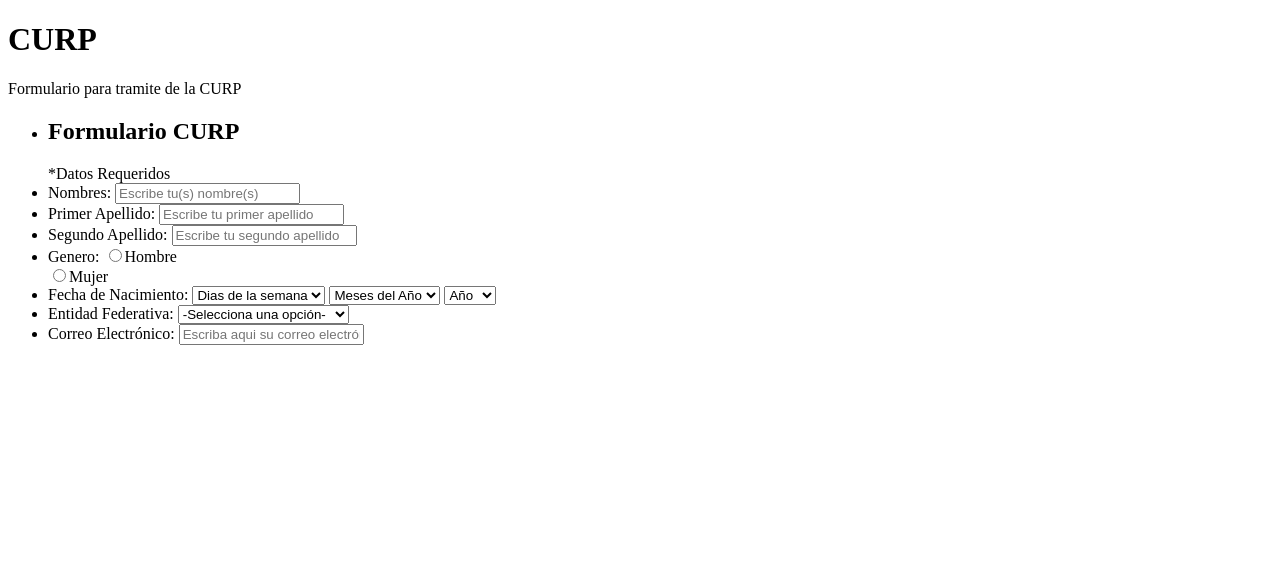
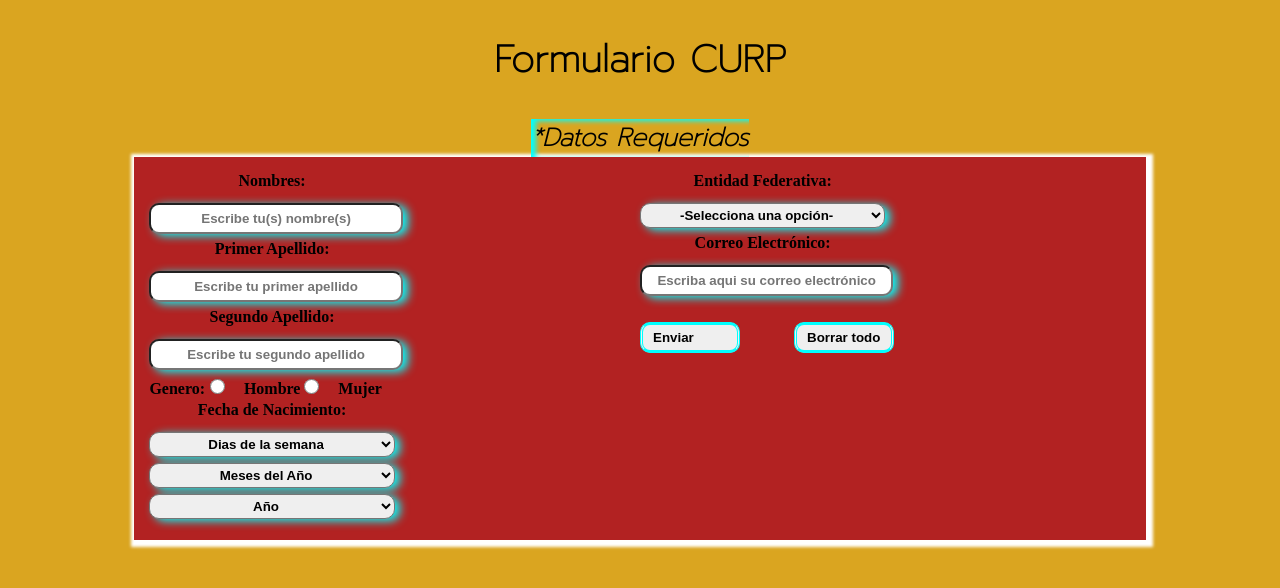
Before and after one commit to ProgramacionWeb-UAA/Examen_2do_parcial, a PHP site: page / in a window 1280 px wide. Shown: the top 588 px of the page. Run offline with PHP 8.4, Linux system fonts and the light colour scheme.

Commit message:
diseño del index

```diff
--- a/examenparcial2/estilos.css
+++ b/examenparcial2/estilos.css
@@ -0,0 +1,106 @@
+@import url('https://fonts.googleapis.com/css2?family=Anton&family=Prompt:wght@100&display=swap');
+
+body{
+
+
+    background-color: goldenrod;
+    background-size: 100vw 100vh;
+    background-attachment: fixed;
+
+}
+
+
+
+.encabezado {
+
+    margin: auto;
+    font-family: 'Prompt', sans-serif;
+    font-size: 25px;
+    text-align: center;
+    font-weight: 900;
+}
+#requeridos{
+
+    box-shadow: 5px 2px 5px aqua inset;
+    font-style: italic;
+
+}
+.contenedor{
+    display: flex;
+    width: 80%;
+    height: 90%;
+    background-color: firebrick;
+    margin: auto;
+    box-shadow: 2px 2px 3px 5px white;
+    padding: 15px;
+    box-sizing: border-box;
+}
+.contenedor .sec-izq{
+    width: 50%;
+    height: 100%;
+
+}
+
+.contenedor .sec-der{
+    width: 50%;
+    height: 100%;
+
+
+
+}
+
+
+
+.contenedor .sec-izq *,.contenedor .sec-der *{
+
+    display:block;
+
+
+}
+
+
+.sec-nombre *,.sec-fecha *, .sec-other *{
+    width: 50%;
+    height: 25px;
+    border-radius: 10px;
+    font-weight: 800;
+    text-align: center;
+
+    margin-bottom: 6px;
+}
+
+
+#radio{
+     width: 8%;
+    height: 15px;
+     display: inline-flex;
+}
+input[type="text"],select{
+
+    box-shadow: 5px 2px 10px aqua;
+}
+
+#submit{
+    margin-top: 20px;
+     display: inline-flex;
+    width: 100px;
+    margin-right: 50px;
+    border-radius: 10px;
+    border: 3px aqua;
+    border-style: solid double;
+    padding: 5px 10px;
+    font-weight: bold;
+    cursor: pointer;
+
+}
+#submit:hover{
+    transition: all .5s ease 0.4s;
+    transform: scale(1.5) rotateY(360deg);
+
+    color: forestgreen;
+     border: 3px red;
+        border-style: solid double;
+
+
+
+}
--- a/examenparcial2/index.php
+++ b/examenparcial2/index.php
@@ -3,45 +3,43 @@
 <head>
     <meta charset="UTF-8">
     <title>Formulario Examen</title>
-    <link rel="stylesheet" href="estilos.css">
+
+    <link rel="stylesheet" href="./estilos.css">
 </head>
 <body>
-    <h1>CURP</h1>
-    <p>Formulario para tramite de la CURP</p>
+
+
     <form action="procesar.php" method="post" class="contact_form">
-        <div>
-            <ul>
-                <li>
+                <section class="encabezado">
                     <h2>Formulario CURP</h2>
-                    <span class="required_notification">*Datos Requeridos</span>
-                </li>
-
+                    <span id="requeridos" class="required_notification">*Datos Requeridos</span>
+                </section>
                 <!--**********************************************************************************-->
-                <li>
+                <div class="contenedor">
+                <div class="sec-izq">
+                <div class="sec-nombre">
                    <label for="names">Nombres:</label>
                    <input type="text" name="nombres" id="nombres" placeholder="Escribe tu(s) nombre(s)" required>
                    <!--<span class="form_hint">Formato correcto: "Nombre(s)"</span>-->
-                </li>
-                <li>
                     <label for="primerapellido">Primer Apellido:</label>
                     <input type="text" name="apellido1" id="primerapellido" placeholder="Escribe tu primer apellido" required>
                     <!--<span class="form_hint">Formato correcto: "Primer Apellido"</span>-->
-                </li>
-                <li>
+
                     <label for="segundoapellido">Segundo Apellido:</label>
                     <input type="text" name="apellido2" id="segundoapellido" placeholder="Escribe tu segundo apellido" required>
                     <!--<span class="form_hint">Formato correcto: "Segundo Apellido"</span>-->
-                </li>
 
                 <!--**********************************************************************************-->
-                <li>
-                <label for="genero">Genero:</label>
-                <input type="radio" name="genero" value="Hombre">Hombre <br>
-                <input type="radio" name="genero" value="Mujer">Mujer <br>
-                </li>
+
+                <label id="radio" for="genero">Genero:</label>
+                <input id="radio" type="radio" name="genero" value="Hombre">
+                <label id="radio" for="">Hombre</label>
+                <input id="radio" type="radio" name="genero" value="Mujer">
+                <label id="radio" for="">Mujer</label>
                 <!--**********************************************************************************-->
+                </div>
 
-                <li>
+                <div class="sec-fecha">
                     <label for="fechanacimiento">Fecha de Nacimiento:</label>
                     <select name="dia" id="dia">
                            <option>Dias de la semana </option>
@@ -76,9 +74,12 @@
                                }
                            ?>
                        </select>
-                </li>
+                  </div>
+                </div>
                 <!--**********************************************************************************-->
-                <li>
+                <div class="sec-der">
+                   <div class="sec-other">
+
                     <label for="entidad">Entidad Federativa:</label>
                      <select name="enti" id="enti">
                           <option disabled selected>-Selecciona una opción-</option>
@@ -115,17 +116,21 @@
                            <option value="YN">YUCATAN</option>
                            <option value="ZS">ZACATECAS</option>
                        </select>
-                </li>
                 <!--**********************************************************************************-->
 
-                <li>
+
                     <label for="correo">Correo Electrónico:</label>
                      <input type="text" name="correo" id="correo" placeholder="Escriba aqui su correo electrónico" required>
-                </li>
 
+                </div>
+                <div class="botones">
+                    <button id="submit" name="enviar" type="submit">Enviar</button>
+                    <button id="submit" name="borrar" type="reset">Borrar todo</button>
+                </div>
+                </div>
                 <!--**********************************************************************************-->
 
-            </ul>
+
         </div>
     </form>
 </body>
```
